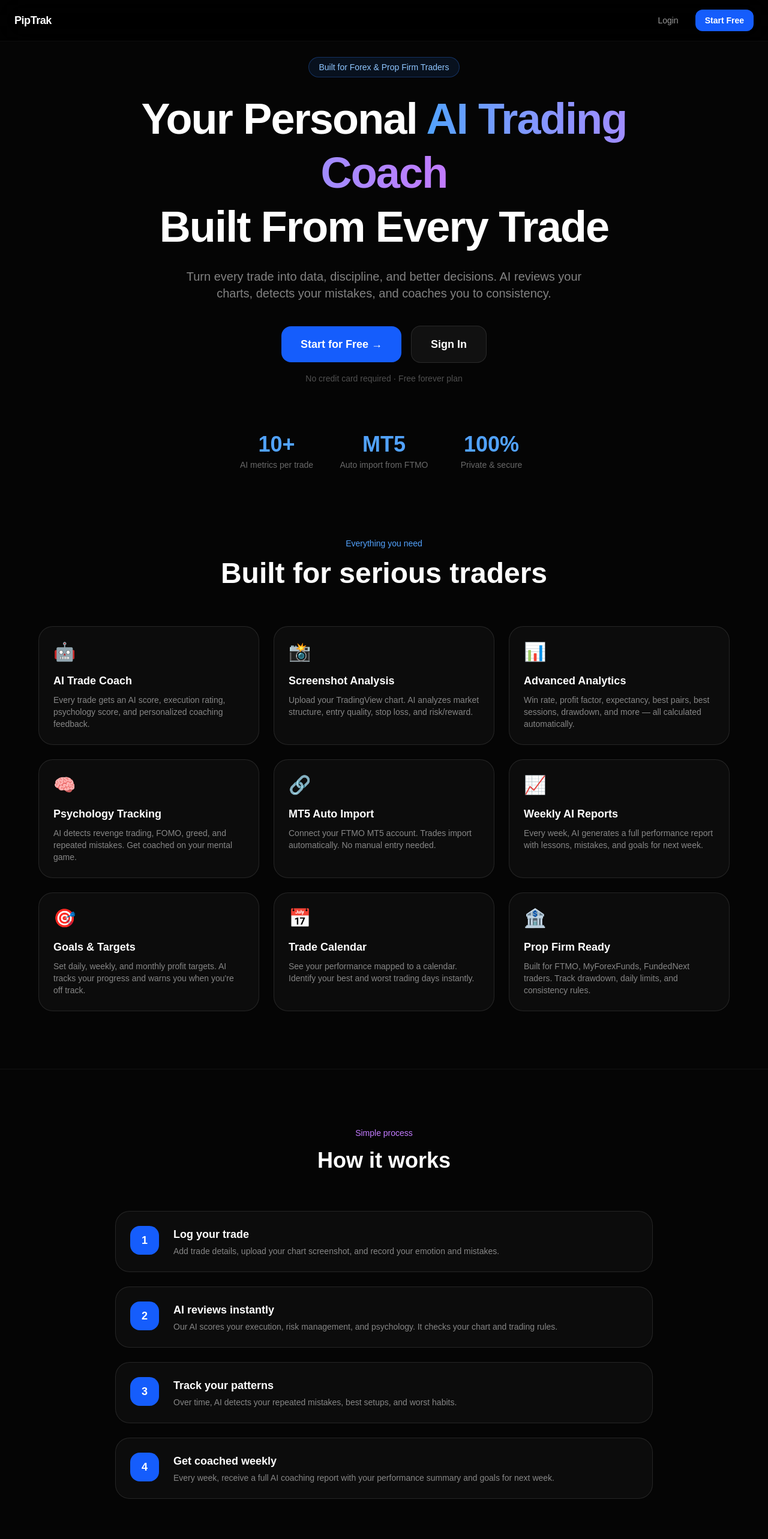
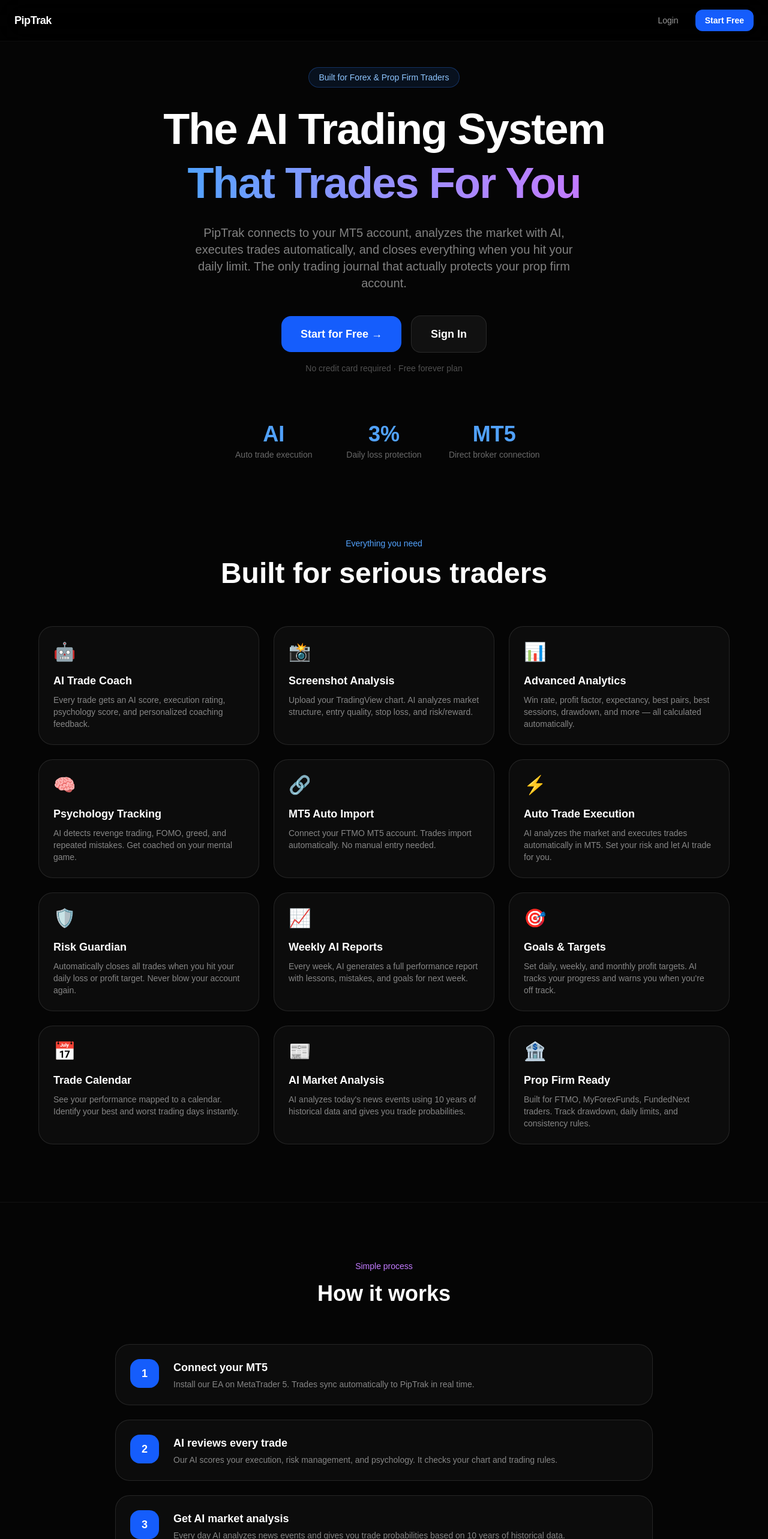
Before and after one commit to c4w6h2v2vz-code/trading-ai-journal, a Next.js app in the folder trading-ai-journal/: page / in a window 1280 px wide. Shown: the top 2566 px of the page at 60% size. Built offline with nearby package versions, Linux system fonts and the light colour scheme.

Commit message:
Update landing page for launch

```diff
--- a/trading-ai-journal/app/page.tsx
+++ b/trading-ai-journal/app/page.tsx
@@ -27,17 +27,15 @@
         </div>
 
         <h1 className="max-w-4xl text-5xl font-bold leading-tight tracking-tight md:text-7xl">
-          Your Personal{" "}
+          The AI Trading System
+          <br />
           <span className="bg-gradient-to-r from-blue-400 to-purple-400 bg-clip-text text-transparent">
-            AI Trading Coach
+            That Trades For You
           </span>
-          <br />
-          Built From Every Trade
         </h1>
 
         <p className="mt-6 max-w-2xl text-lg text-white/50 md:text-xl">
-          Turn every trade into data, discipline, and better decisions.
-          AI reviews your charts, detects your mistakes, and coaches you to consistency.
+          PipTrak connects to your MT5 account, analyzes the market with AI, executes trades automatically, and closes everything when you hit your daily limit. The only trading journal that actually protects your prop firm account.
         </p>
 
         <div className="mt-10 flex flex-col items-center gap-4 sm:flex-row">
@@ -57,11 +55,10 @@
 
         <p className="mt-4 text-sm text-white/30">No credit card required · Free forever plan</p>
 
-        {/* Stats */}
         <div className="mt-20 grid gap-8 sm:grid-cols-3">
-          <Stat number="10+" label="AI metrics per trade" />
-          <Stat number="MT5" label="Auto import from FTMO" />
-          <Stat number="100%" label="Private & secure" />
+          <Stat number="AI" label="Auto trade execution" />
+          <Stat number="3%" label="Daily loss protection" />
+          <Stat number="MT5" label="Direct broker connection" />
         </div>
       </section>
 
@@ -100,6 +97,16 @@
               description="Connect your FTMO MT5 account. Trades import automatically. No manual entry needed."
             />
             <FeatureCard
+              icon="⚡"
+              title="Auto Trade Execution"
+              description="AI analyzes the market and executes trades automatically in MT5. Set your risk and let AI trade for you."
+            />
+            <FeatureCard
+              icon="🛡️"
+              title="Risk Guardian"
+              description="Automatically closes all trades when you hit your daily loss or profit target. Never blow your account again."
+            />
+            <FeatureCard
               icon="📈"
               title="Weekly AI Reports"
               description="Every week, AI generates a full performance report with lessons, mistakes, and goals for next week."
@@ -113,6 +120,11 @@
               icon="📅"
               title="Trade Calendar"
               description="See your performance mapped to a calendar. Identify your best and worst trading days instantly."
+            />
+            <FeatureCard
+              icon="📰"
+              title="AI Market Analysis"
+              description="AI analyzes today's news events using 10 years of historical data and gives you trade probabilities."
             />
             <FeatureCard
               icon="🏦"
@@ -130,10 +142,11 @@
           <h2 className="mb-16 text-center text-4xl font-bold">How it works</h2>
 
           <div className="space-y-6">
-            <Step number="1" title="Log your trade" description="Add trade details, upload your chart screenshot, and record your emotion and mistakes." />
-            <Step number="2" title="AI reviews instantly" description="Our AI scores your execution, risk management, and psychology. It checks your chart and trading rules." />
-            <Step number="3" title="Track your patterns" description="Over time, AI detects your repeated mistakes, best setups, and worst habits." />
-            <Step number="4" title="Get coached weekly" description="Every week, receive a full AI coaching report with your performance summary and goals for next week." />
+            <Step number="1" title="Connect your MT5" description="Install our EA on MetaTrader 5. Trades sync automatically to PipTrak in real time." />
+            <Step number="2" title="AI reviews every trade" description="Our AI scores your execution, risk management, and psychology. It checks your chart and trading rules." />
+            <Step number="3" title="Get AI market analysis" description="Every day AI analyzes news events and gives you trade probabilities based on 10 years of historical data." />
+            <Step number="4" title="Auto execute trades" description="Click one button and AI executes the trade plan in MT5 automatically with your risk settings." />
+            <Step number="5" title="Risk Guardian protects you" description="Hit your daily loss limit? All trades close automatically. Your prop firm account stays safe." />
           </div>
         </div>
       </section>
@@ -173,6 +186,8 @@
                 "Weekly AI reports",
                 "Psychology coaching",
                 "Advanced analytics",
+                "AI Market Analysis",
+                "Daily Journal",
               ]}
               cta="Start Pro"
               onClick={() => router.push("/register")}
@@ -186,7 +201,9 @@
               features={[
                 "Everything in Pro",
                 "MT5 auto import",
-                "Prop firm tools",
+                "Auto trade execution",
+                "Risk Guardian",
+                "Prop firm tracker",
                 "Priority AI coaching",
                 "Custom trading rules",
                 "Monthly AI reports",
@@ -211,20 +228,22 @@
                 "No chart screenshot AI",
                 "No psychology coaching",
                 "No MT5 auto import",
+                "No auto trade execution",
+                "No risk protection",
                 "Expensive with no AI",
-                "Generic feedback",
               ]}
               positive={false}
             />
             <CompareCard
-              title="Trading AI Journal"
+              title="PipTrak"
               points={[
                 "MT5 auto import",
+                "Auto trade execution",
+                "Risk Guardian protection",
                 "Chart screenshot AI analysis",
                 "Personal AI trading coach",
                 "Psychology & emotion tracking",
-                "Weekly AI coaching reports",
-                "Built for prop firm traders",
+                "AI Market Analysis with probabilities",
               ]}
               positive={true}
             />
```
